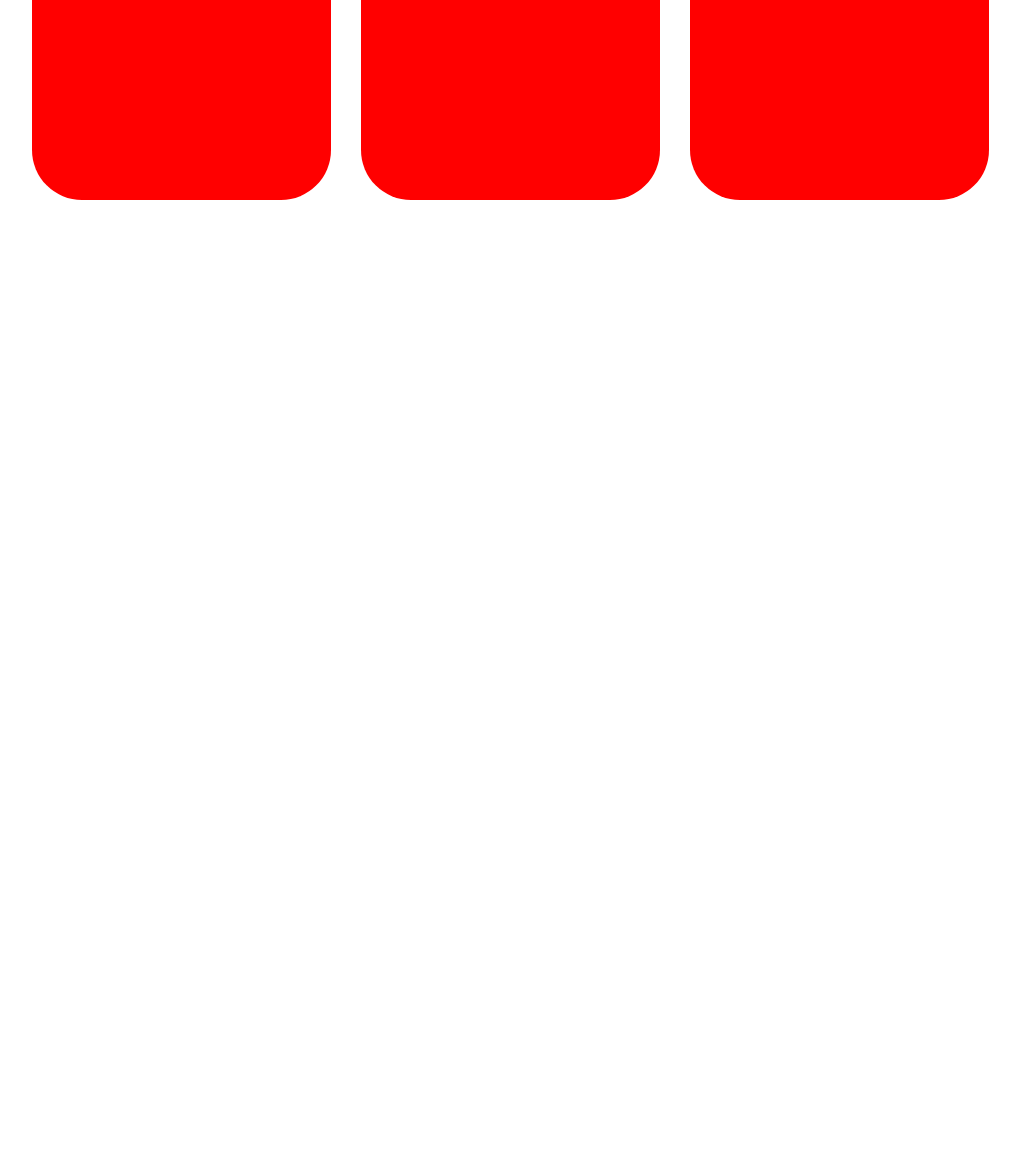
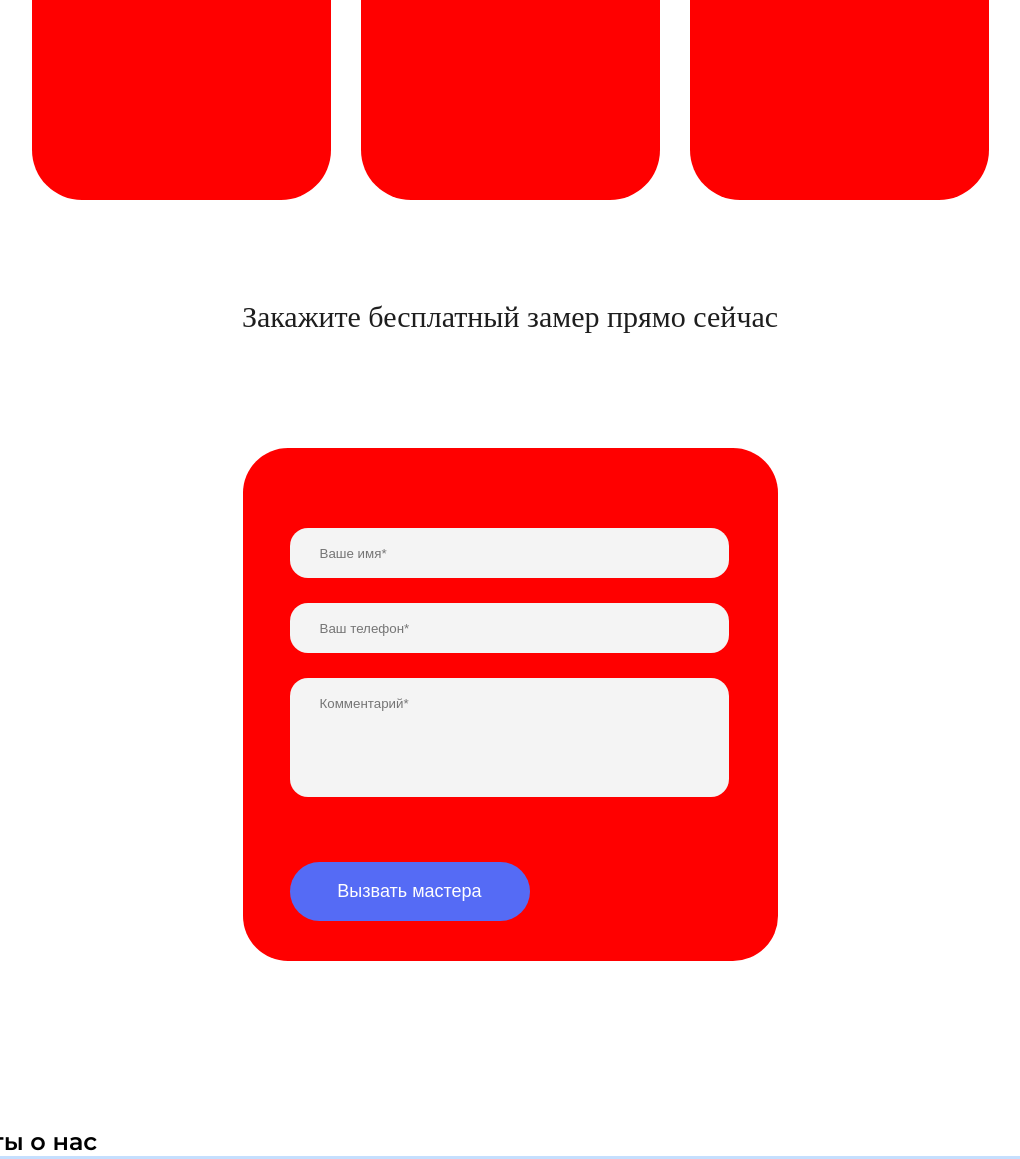
Before and after one commit to veahcen/veahcen.github.io, a website: page src/index.html in a window 1280 px wide. Shown: the part 1347-2506 px from the top of the page, without its empty margins (130-1150 px from the left). Before the commit the page ends 1647 px from the top, so only its background shows below. Drawn offline with nearby package versions, Linux system fonts and the light colour scheme; a web font is replaced by a local one.

Commit message:
add footer and 2 section

```diff
--- a/src/index.html
+++ b/src/index.html
@@ -105,10 +105,36 @@
         <div class="slider__carousel-item"></div>
       </div>
     </section>
+
+    <section class="free">
+      <div class="content-section">
+        <h2 class="free__header">Закажите бесплатный замер прямо сейчас</h2>
+
+        <form action="#" class="feed-form feed-form-b">
+          <input name="name" required placeholder="Ваше имя*" type="text">
+          <input name="phone" required placeholder="Ваш телефон*">
+          <input name="text" required placeholder="Комментарий*" type="text">
+
+          <button class="button bet-button">Вызвать мастера</button>
+        </form>
+      </div>
+    </section>
+
+    <section class="reviews content-section">
+      <h2 class="reviews__header">Клиенты о нас</h2>
+
+        <div class="reviews__slider-carousel">
+          <div class="reviews__slider-carousel-item"></div>
+          <div class="reviews__slider-carousel-item"></div>
+          <div class="reviews__slider-carousel-item"></div>
+          <div class="reviews__slider-carousel-item"></div>
+          <div class="reviews__slider-carousel-item"></div>
+        </div>
+    </section>
   </main>
 
   <footer class="footer">
-
+    <div class="content-section"></div>
   </footer>
 
   <script src="//code.jquery.com/jquery-1.11.0.min.js"></script>
--- /dev/null
+++ b/src/sass/blocks/_footer.scss
@@ -0,0 +1,5 @@
+.footer {
+  background: #C5DFFE;
+  padding: 20px 120px;
+  min-height: 140px;
+}
--- /dev/null
+++ b/src/sass/blocks/_forms.scss
@@ -0,0 +1,31 @@
+.feed-form {
+  margin: 0 auto;
+  max-width: 535px;
+  min-height: 493px;
+  border-radius: 45px;
+  background-color: red;
+  display: flex;
+  flex-direction: column;
+  gap: 25px;
+  padding: 0 47px;
+  input {
+    max-width: 439px;
+    min-height: 50px;
+    border-radius: 18px;
+    background: #F4F4F4;
+    border: none;
+    padding: 15px 0 15px 30px;
+    &:nth-child(1) {
+      margin-top: 80px;
+    }
+    &:nth-child(3) {
+      padding-bottom: 83px;
+      min-height: 119px;
+      margin-bottom: 40px;
+    }
+  }
+
+}
+.feed-form-b {
+  margin-bottom: 166px;
+}
--- /dev/null
+++ b/src/sass/blocks/_free.scss
@@ -0,0 +1,14 @@
+.free {
+  &__header {
+    margin-bottom: 114px;
+    text-align: center;
+    color: $main-color;
+    font-family: Playfair Display SC, serif;
+    font-size: 30px;
+    font-style: normal;
+    font-weight: 400;
+  }
+  .button {
+    margin-bottom: 40px;
+  }
+}
--- a/src/sass/style.scss
+++ b/src/sass/style.scss
@@ -11,3 +11,7 @@
 @import 'blocks/header';
 @import 'blocks/promo';
 @import 'blocks/slider';
+@import 'blocks/free';
+@import 'blocks/forms';
+@import 'blocks/reviews';
+@import 'blocks/footer';
```
Also changed, not shown: dist/css/style.min.css, dist/index.html, src/css/style.min.css, src/sass/blocks/_reviews.scss (added).
